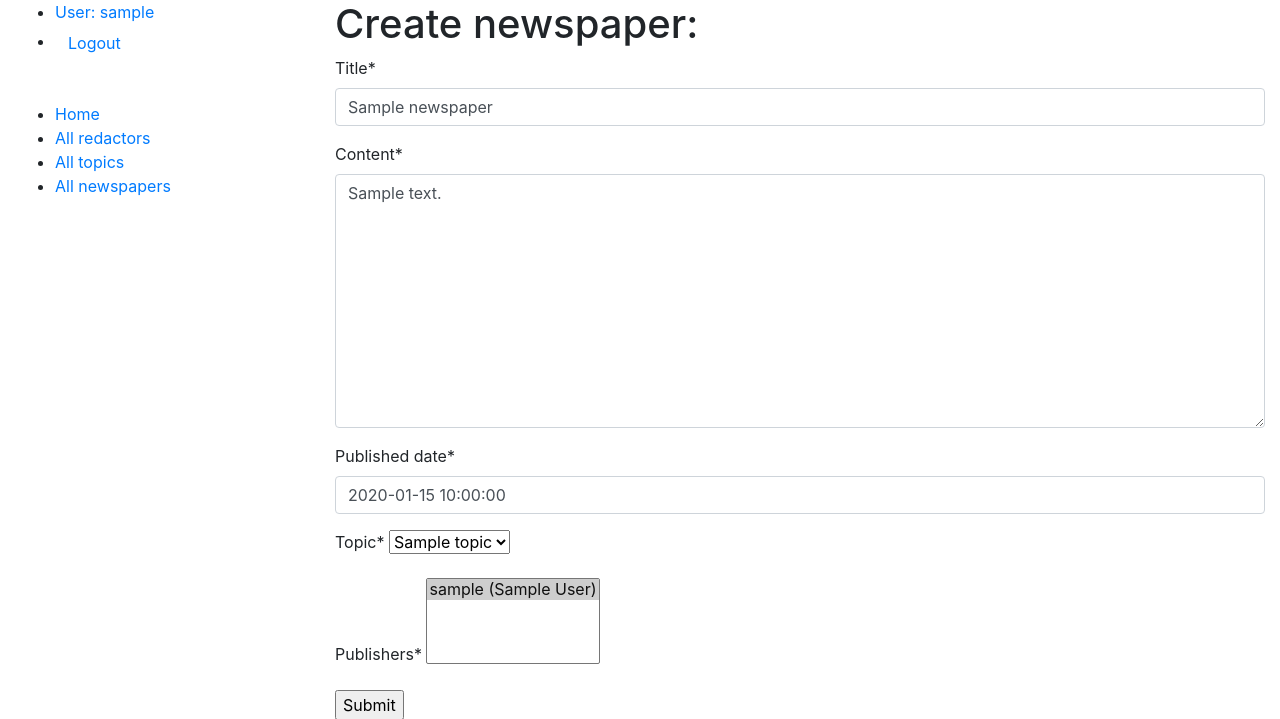
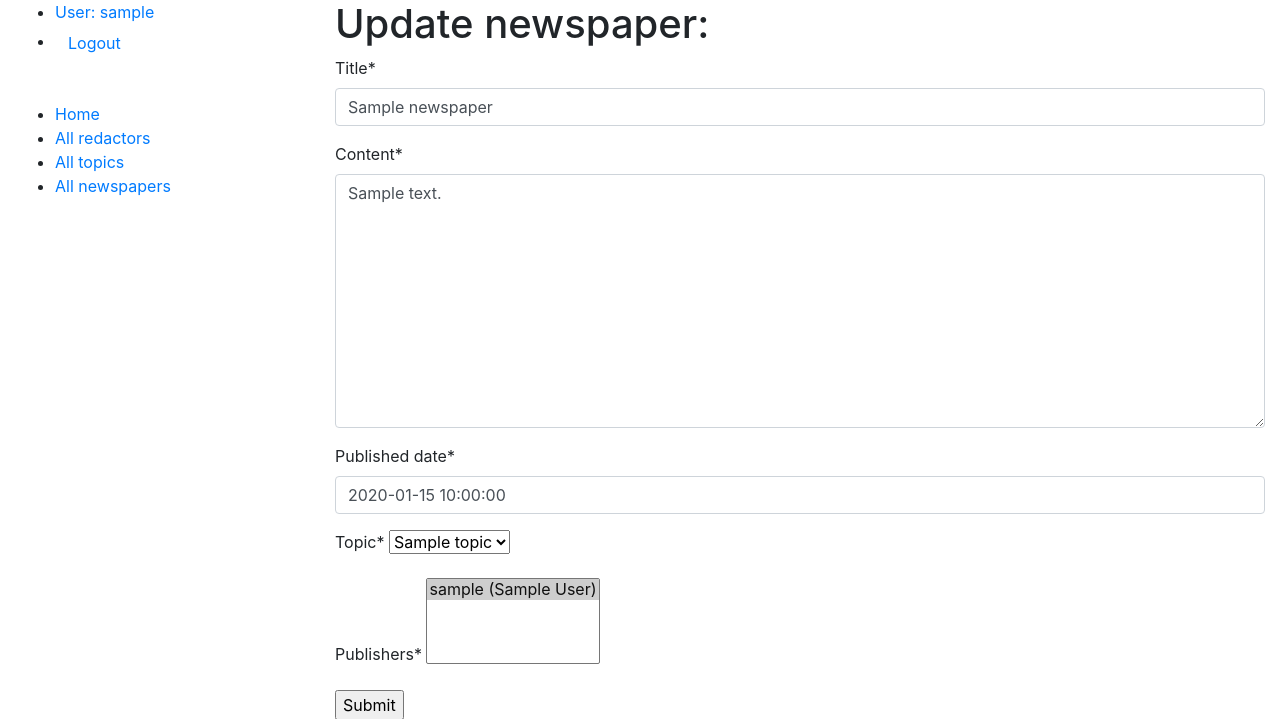
Before and after one commit to yura-push/newspaper-agency, a Django app: page /newspapers/1/update/ in a window 1280 px wide. Shown: the top 719 px of the page. Run offline with Django 5.2, Linux system fonts and the light colour scheme; a user stored in the database is signed in; tables that the repository leaves empty hold one stand-in row (values such as "Sample post"); some libraries are stand-ins or nearby versions.

Commit message:
add object|yesno which changes update to create newspaper according to selected page

```diff
--- a/templates/agency/newspaper_form.html
+++ b/templates/agency/newspaper_form.html
@@ -2,7 +2,7 @@
 {% load crispy_forms_filters %}
 
 {% block content %}
-  <h1>Create newspaper:</h1>
+  <h1>{{ object|yesno:"Update,Create" }} newspaper:</h1>
   <form action="" method="post" novalidate>
     {% csrf_token %}
     {{ form|crispy }}
```
